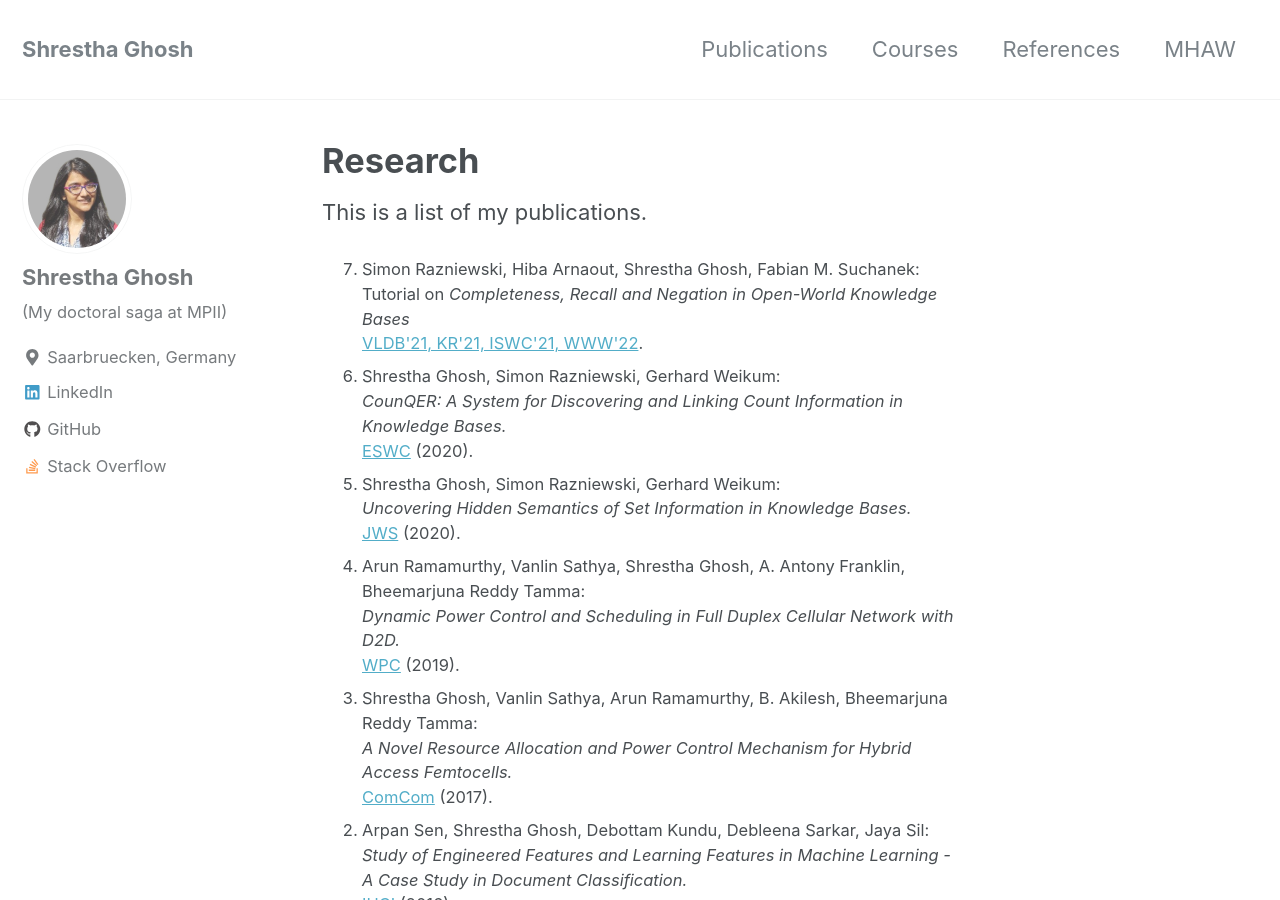
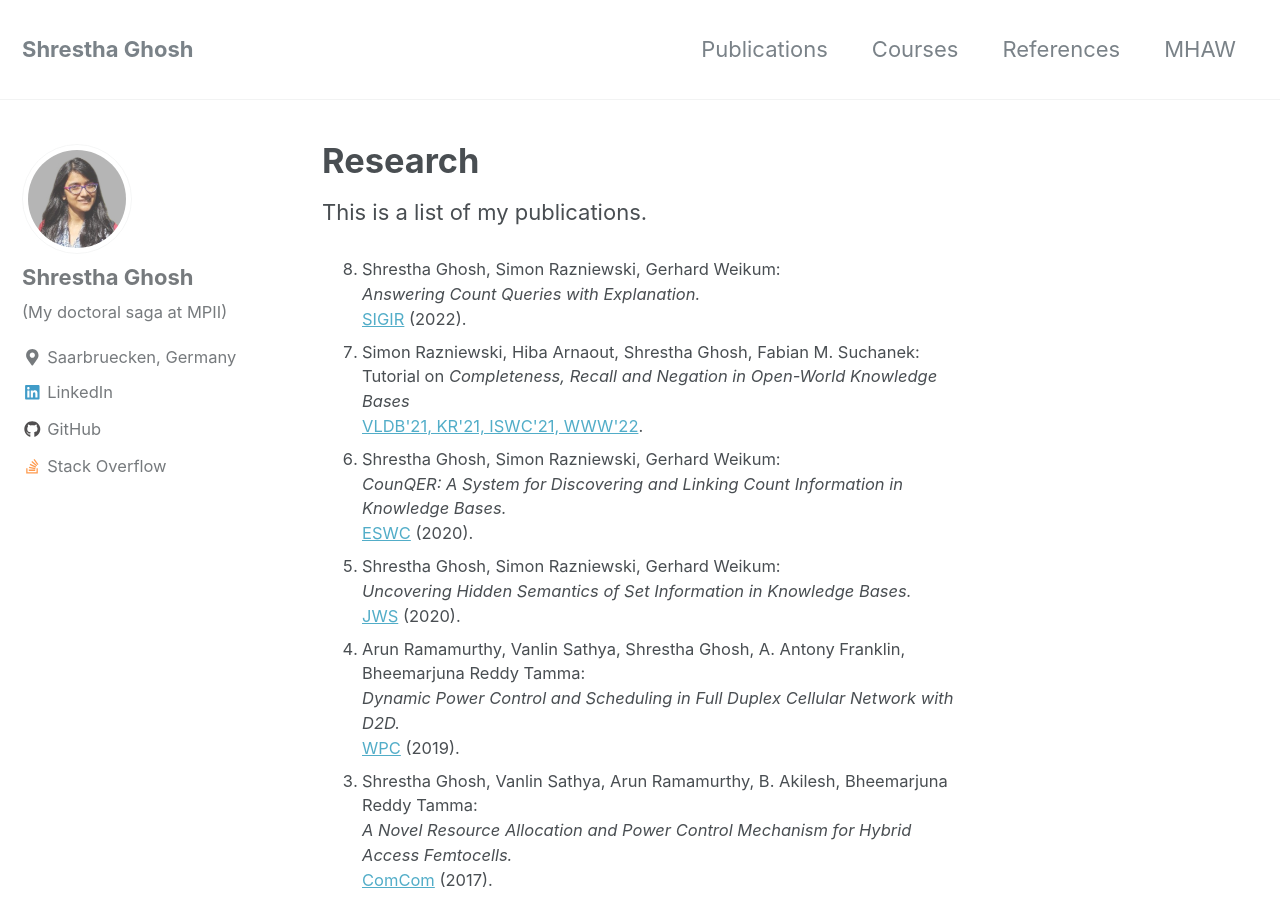
Before and after one commit to ghoshs/ghoshs.github.io, a Jekyll site: the page built from _pages/publications.md, in a window 1280 px wide and 900 px high. Built offline with Jekyll 4.4.1, drawn with Linux system fonts in a browser that asks for light colours; nearby versions of some CDN libraries.

Commit message:
update publications

```diff
--- a/_layouts/home.html
+++ b/_layouts/home.html
@@ -14,7 +14,10 @@ layout: archive
 
 <ul class="small">
   <li>
-    <strong>Apr 2022:</strong> Short paper accepted at SIGIR 2022.
+    <strong>Apr 2022:</strong> Short paper accepted at SIGIR 2022.<br>
+    <i>Answering Count Queries with Explanation.</i><br>
+    Shrestha Ghosh, Simon Razniewski, Gerhard Weikum. <br>
+    <a href="https://dl.acm.org/doi/pdf/10.1145/3477495.3531870"><img src="images/pdf-icon.png" width="20px"></a>
   </li>
   <li>
     <strong>Apr 2022:</strong> Tutorial on <i>Completeness, Recall and Negation in Open-World Knowledge Bases</i> coming up on <strong>26th April, 2022</strong> at WWW. <a href="https://www2022.thewebconf.org/tutorials/">Tutorial Schedule</a> | <a href="https://www.mpi-inf.mpg.de/www-2022-tutorial">Tutorial Website</a>
--- a/_pages/publications.md
+++ b/_pages/publications.md
@@ -6,6 +6,11 @@ author_profile: true
 
 This is a list of my publications.
 <ol reversed class="small">
+  <li>
+    Shrestha Ghosh, Simon Razniewski, Gerhard Weikum: <br>
+    <i>Answering Count Queries with Explanation.</i><br>
+    <a href="https://dl.acm.org/doi/pdf/10.1145/3477495.3531870">SIGIR</a> (2022).
+  </li>
   <li>
     Simon Razniewski, Hiba Arnaout, Shrestha Ghosh, Fabian M. Suchanek: <br>
     Tutorial on <i>Completeness, Recall and Negation in Open-World Knowledge Bases</i> <br>
```
